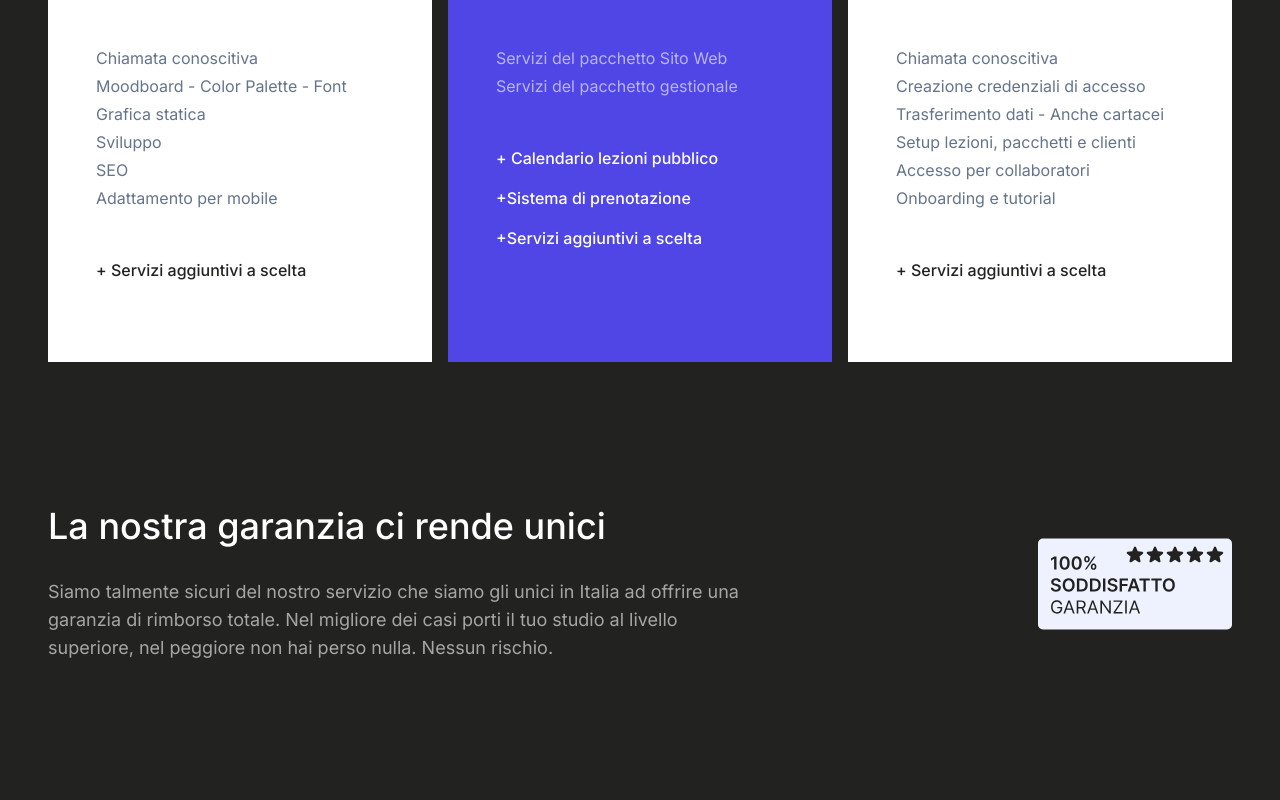
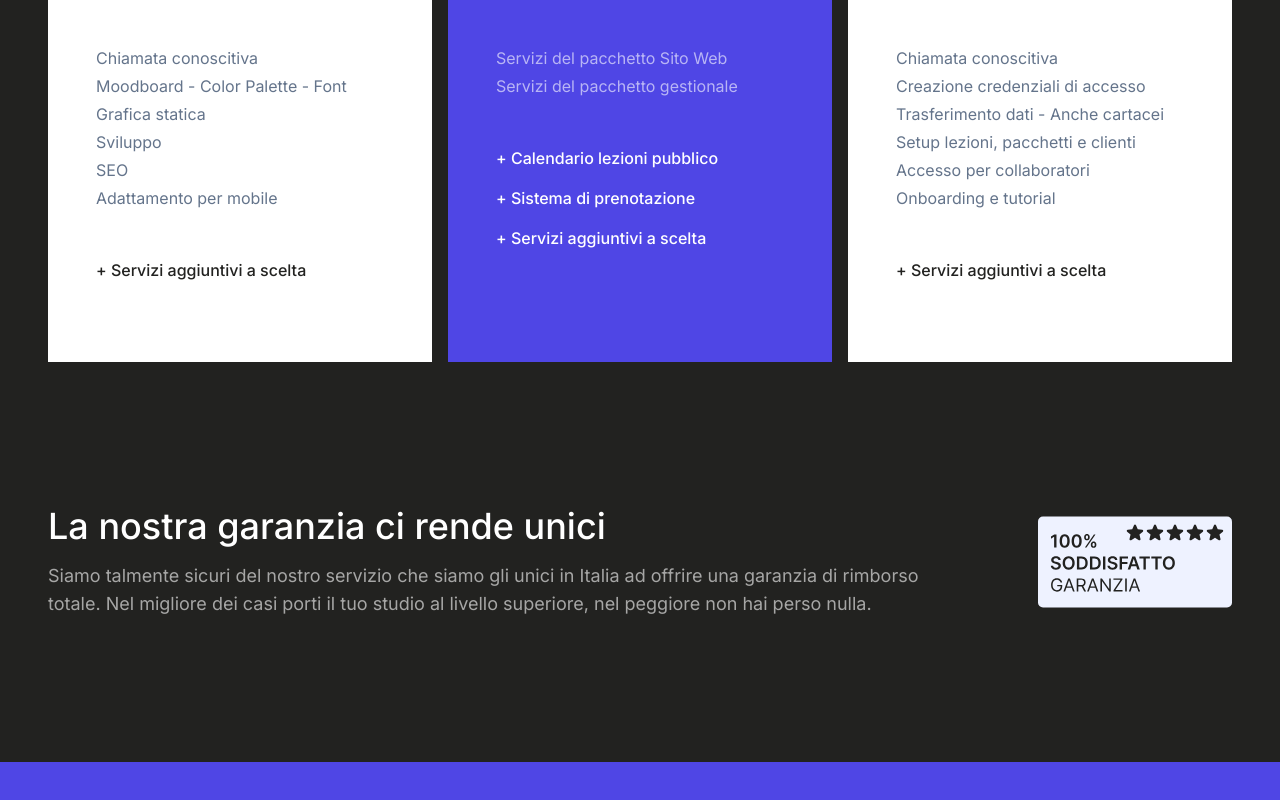
Before and after one commit to classifit/classifit-website, a Next.js app: page / in a window 1280 px wide. Shown: the part 1783-2583 px from the top of the page. After the commit the page ends 2545 px from the top, so only its background shows below. Built offline with nearby package versions, Linux system fonts and the light colour scheme.

Commit message:
packages and guarantee minor fixes

```diff
--- a/components/sections/packages.tsx
+++ b/components/sections/packages.tsx
@@ -32,8 +32,8 @@ export default function Packages() {
               ]}
               additions={[
                 "+ Calendario lezioni pubblico",
-                "+Sistema di prenotazione",
-                "+Servizi aggiuntivi a scelta",
+                "+ Sistema di prenotazione",
+                "+ Servizi aggiuntivi a scelta",
               ]}
               bgColor="bg-primary"
               textColor="text-primary-foreground"
@@ -58,18 +58,18 @@ export default function Packages() {
             />
           </div>
         </div>
-        <div className="flex items-center justify-between mt-36">
-          <div className="w-3/5">
+        <div className="flex items-center justify-between mt-36 gap-12">
+          <div className="w-4/5">
             <h1 className="font-medium">La nostra garanzia ci rende unici</h1>
-            <div className="py-4" />
+            <div className="py-2" />
             <p className="text-white/60">
               Siamo talmente sicuri del nostro servizio che siamo gli unici in
               Italia ad offrire una garanzia di rimborso totale. Nel migliore
               dei casi porti il tuo studio al livello superiore, nel peggiore
-              non hai perso nulla. Nessun rischio.
+              non hai perso nulla.
             </p>
           </div>
-          <div className="w-2/5">
+          <div className="w-1/5">
             <Image
               src="/guarantee.svg"
               width="194"
```
